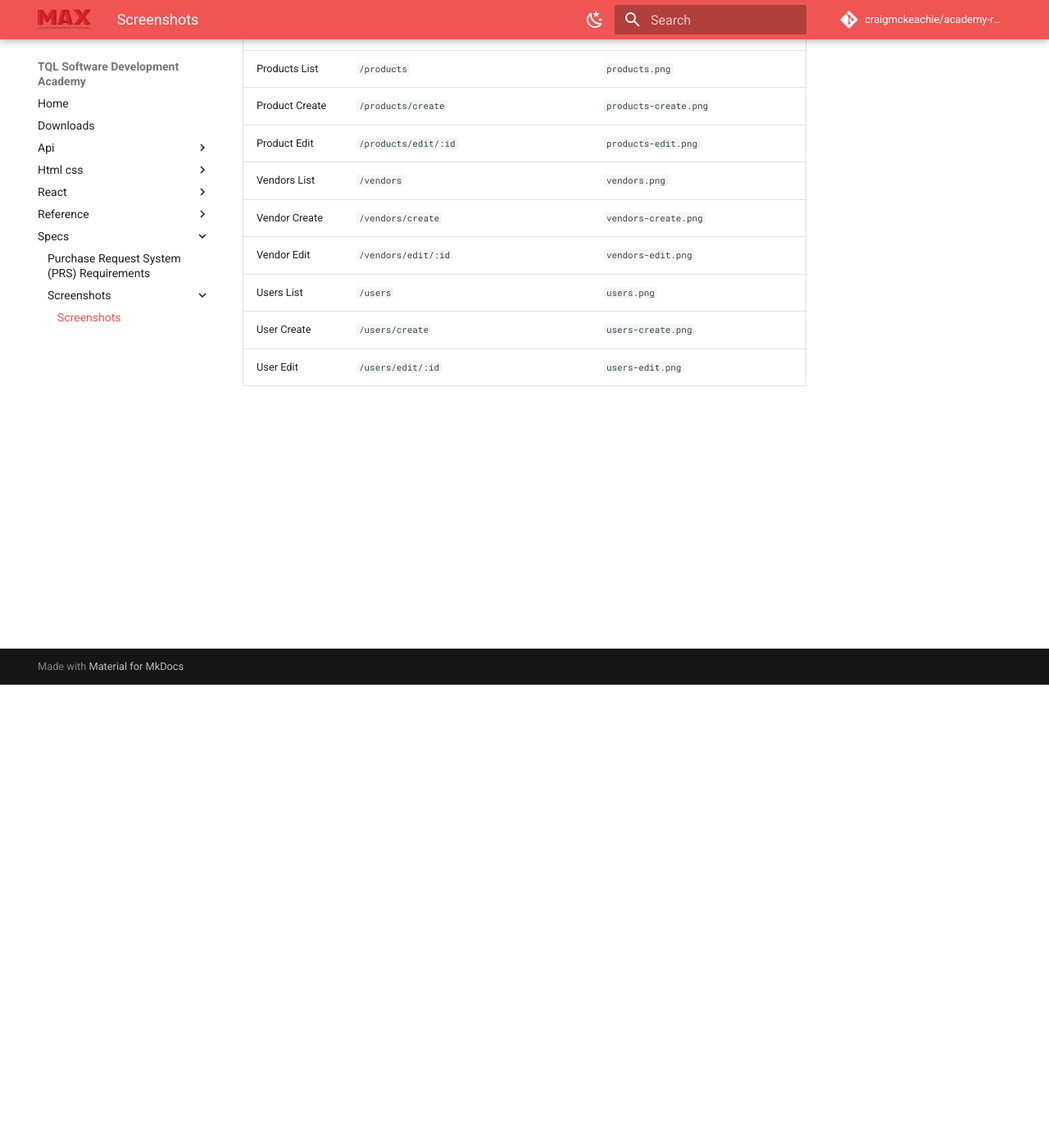
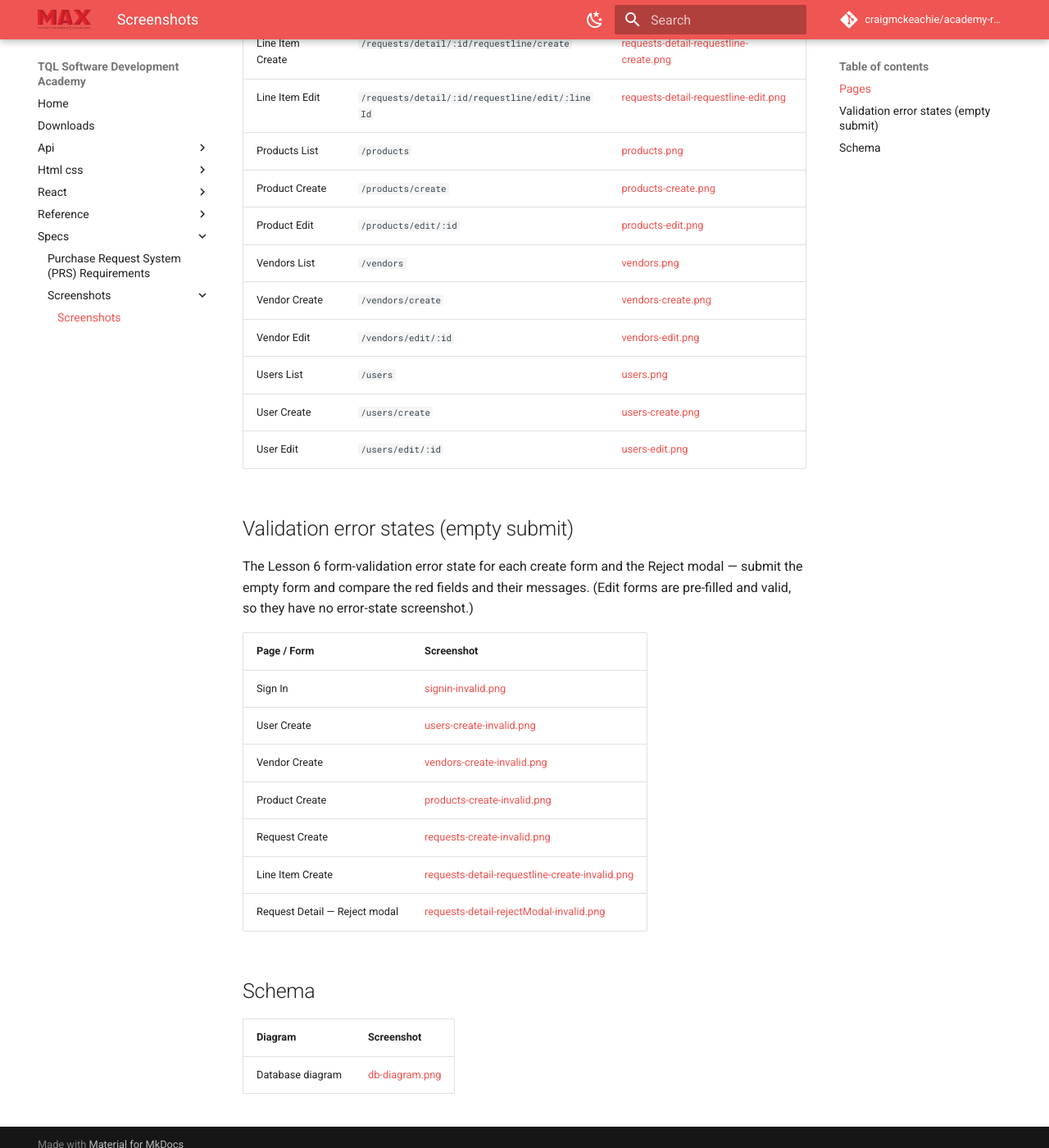
Before and after one commit to craigmckeachie/academy-resources, an MkDocs documentation site: the page built from materials/specs/screenshots/screenshots.md, in a window 1280 px wide and 1400 px high, scrolled down 565 px. Shown: the whole window at 82% size. Built offline with MkDocs 1.6.1 and Material for MkDocs 9.7.7, drawn with Linux system fonts in a browser that asks for light colours; comment, search, counter and statistics services are not loaded; some of the changed text lies outside the part shown.

Commit message:
Publish academy-resources (2026-07-20 23:57)

```diff
--- a/materials/specs/screenshots/screenshots.md
+++ b/materials/specs/screenshots/screenshots.md
@@ -1,22 +1,48 @@
 # Screenshots
 
-Place screenshots in this directory using the filenames below.
+Reference screenshots for the PRS static-design capstone — the page images shown in the
+[PRS requirements](../prs-requirements.md) and used for peer review. Click a filename to
+open the image.
 
-| Page | Route | Filename |
+## Pages
+
+| Page | Route | Screenshot |
 |---|---|---|
-| Sign In | `/signin` | `signin.png` |
-| Requests List | `/requests` | `requests.png` |
-| Request Create | `/requests/create` | `requests-create.png` |
-| Request Edit | `/requests/edit/:id` | `requests-edit.png` |
-| Request Detail | `/requests/detail/:id` | `requests-detail.png` |
-| Line Item Create | `/requests/detail/:id/requestline/create` | `requests-detail-requestline-create.png` |
-| Line Item Edit | `/requests/detail/:id/requestline/edit/:lineId` | `requests-detail-requestline-edit.png` |
-| Products List | `/products` | `products.png` |
-| Product Create | `/products/create` | `products-create.png` |
-| Product Edit | `/products/edit/:id` | `products-edit.png` |
-| Vendors List | `/vendors` | `vendors.png` |
-| Vendor Create | `/vendors/create` | `vendors-create.png` |
-| Vendor Edit | `/vendors/edit/:id` | `vendors-edit.png` |
-| Users List | `/users` | `users.png` |
-| User Create | `/users/create` | `users-create.png` |
-| User Edit | `/users/edit/:id` | `users-edit.png` |
+| Sign In | `/signin` | [signin.png](signin.png) |
+| Requests List | `/requests` | [requests.png](requests.png) |
+| Request Create | `/requests/create` | [requests-create.png](requests-create.png) |
+| Request Edit | `/requests/edit/:id` | [requests-edit.png](requests-edit.png) |
+| Request Detail | `/requests/detail/:id` | [requests-detail.png](requests-detail.png) |
+| Line Item Create | `/requests/detail/:id/requestline/create` | [requests-detail-requestline-create.png](requests-detail-requestline-create.png) |
+| Line Item Edit | `/requests/detail/:id/requestline/edit/:lineId` | [requests-detail-requestline-edit.png](requests-detail-requestline-edit.png) |
+| Products List | `/products` | [products.png](products.png) |
+| Product Create | `/products/create` | [products-create.png](products-create.png) |
+| Product Edit | `/products/edit/:id` | [products-edit.png](products-edit.png) |
+| Vendors List | `/vendors` | [vendors.png](vendors.png) |
+| Vendor Create | `/vendors/create` | [vendors-create.png](vendors-create.png) |
+| Vendor Edit | `/vendors/edit/:id` | [vendors-edit.png](vendors-edit.png) |
+| Users List | `/users` | [users.png](users.png) |
+| User Create | `/users/create` | [users-create.png](users-create.png) |
+| User Edit | `/users/edit/:id` | [users-edit.png](users-edit.png) |
+
+## Validation error states (empty submit)
+
+The Lesson 6 form-validation error state for each create form and the Reject modal —
+submit the empty form and compare the red fields and their messages. (Edit forms are
+pre-filled and valid, so they have no error-state screenshot.)
+
+| Page / Form | Screenshot |
+|---|---|
+| Sign In | [signin-invalid.png](signin-invalid.png) |
+| User Create | [users-create-invalid.png](users-create-invalid.png) |
+| Vendor Create | [vendors-create-invalid.png](vendors-create-invalid.png) |
+| Product Create | [products-create-invalid.png](products-create-invalid.png) |
+| Request Create | [requests-create-invalid.png](requests-create-invalid.png) |
+| Line Item Create | [requests-detail-requestline-create-invalid.png](requests-detail-requestline-create-invalid.png) |
+| Request Detail — Reject modal | [requests-detail-rejectModal-invalid.png](requests-detail-rejectModal-invalid.png) |
+
+## Schema
+
+| Diagram | Screenshot |
+|---|---|
+| Database diagram | [db-diagram.png](db-diagram.png) |
```
